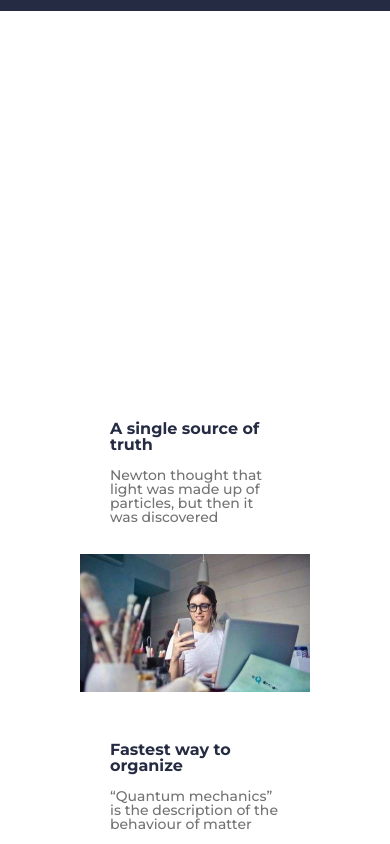
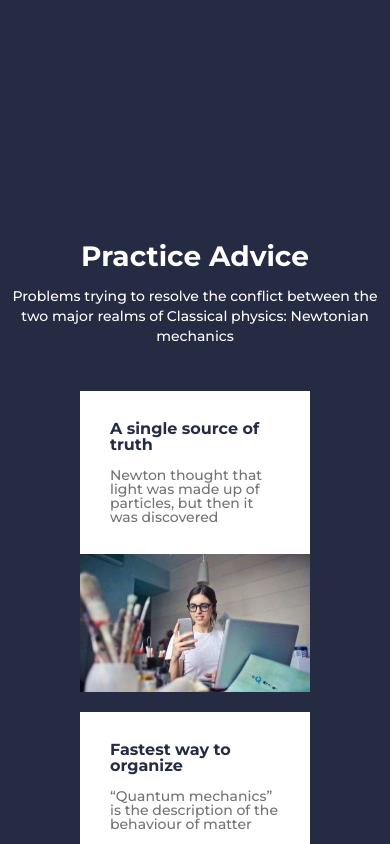
Before and after one commit to LukaszAmbrozewski/landing-page, a React (Create React App) app: page / in a window 390 px wide. Shown: the part 3060-3904 px from the top of the page. Built offline with nearby package versions, Linux system fonts and the light colour scheme.

Commit message:
Refactored style.

```diff
--- a/src/components/AdviceSection/PracticeAdviceBox/PracticeAdviceBox.scss
+++ b/src/components/AdviceSection/PracticeAdviceBox/PracticeAdviceBox.scss
@@ -4,7 +4,7 @@
 .practice-advice {
   &__header {
     @include setHeader();
-    margin-top: 225px;
+    margin-top: 100px;
   }
 
   &__description {
@@ -46,7 +46,7 @@
     }
 
     &__header {
-      margin: 225px 10px 0 10px;
+      margin: 100px 10px 0 10px;
     }
 
     &__description {
--- a/src/style/main.scss
+++ b/src/style/main.scss
@@ -8,5 +8,13 @@
 .about-us-section {
   width: 100%;
   background-color: $dark-background-color;
-  @include setFlex(column, center, center)
+  @include setFlex(column, center, center);
+  padding-bottom: 125px;
 }
+
+
+.advice-section {
+  width: 100%;
+  background-color: $dark-background-color;
+  @include setFlex(column, center, center);
+}
```
